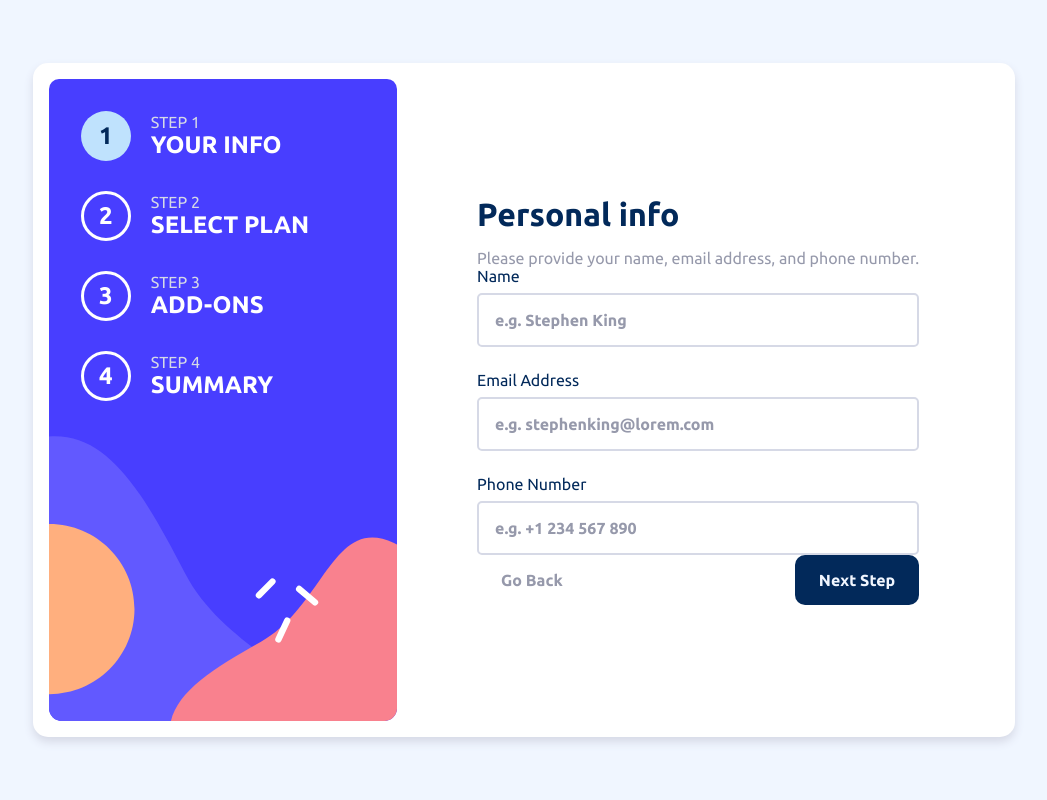
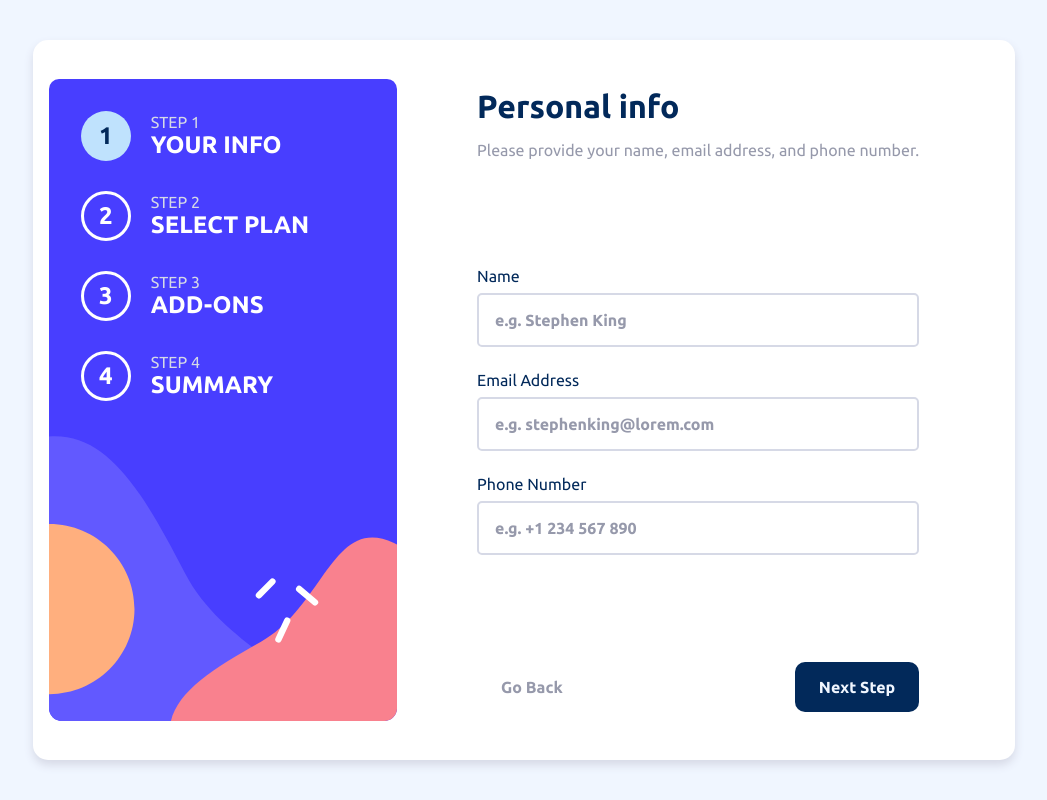
Before and after one commit to PedroMarcelino7/MultiStepForm, a React (Vite) app: page / in a window 1280 px wide. Shown: the whole page, without its empty margins (116-1163 px from the left). Built offline with nearby package versions, Linux system fonts and the light colour scheme.

Commit message:
updating elements distribution

```diff
--- a/src/App.module.scss
+++ b/src/App.module.scss
@@ -7,6 +7,7 @@
     align-items: center;
 
     .box {
+        height: 90%;
         max-width: 1440px;
         padding: 1rem;
         background-color: hsl(0, 0%, 100%);
@@ -15,9 +16,14 @@
         display: flex;
         justify-content: center;
         align-items: center;
-    }
 
-    .main_container {
-        padding-inline: 5rem;
+        .main_container {
+            height: 100%;
+            padding-inline: 5rem;
+            padding-block: 2rem;
+            display: flex;
+            flex-direction: column;
+            justify-content: space-between;
+        }
     }
 }
```
